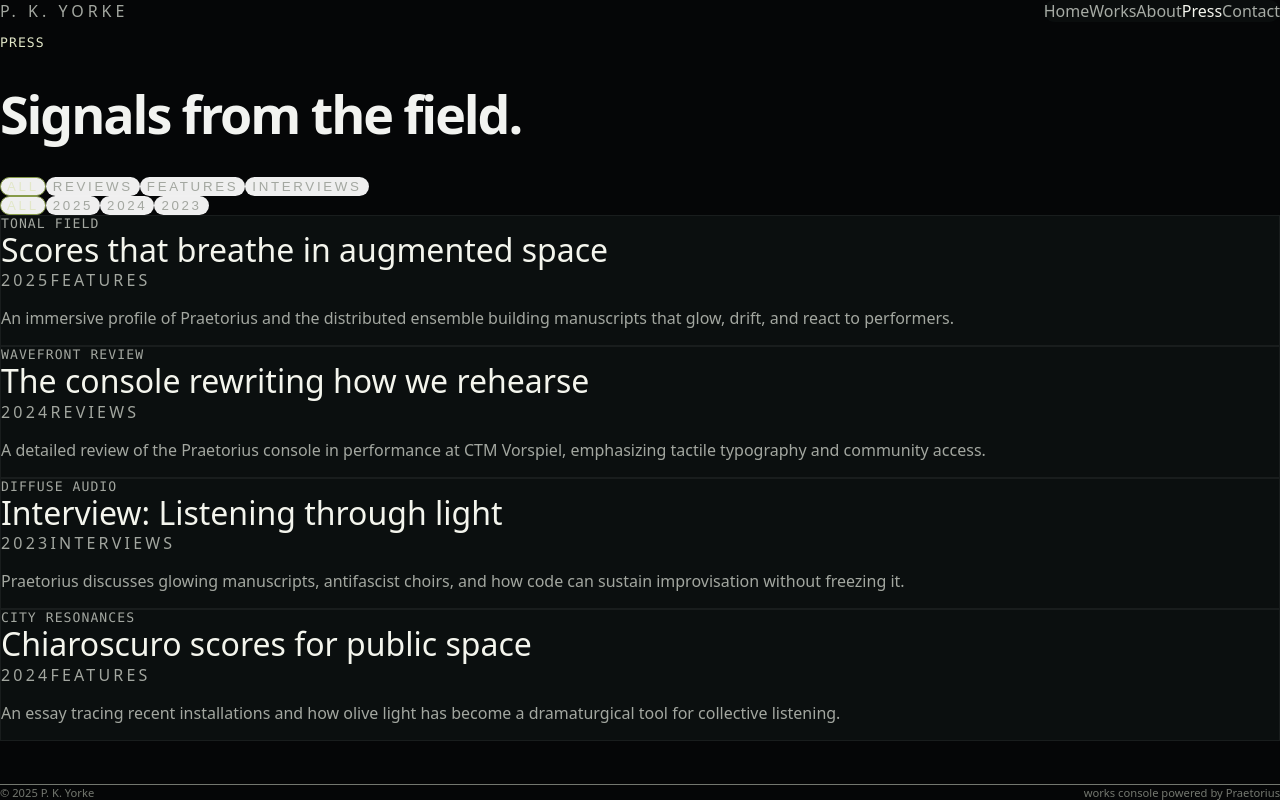
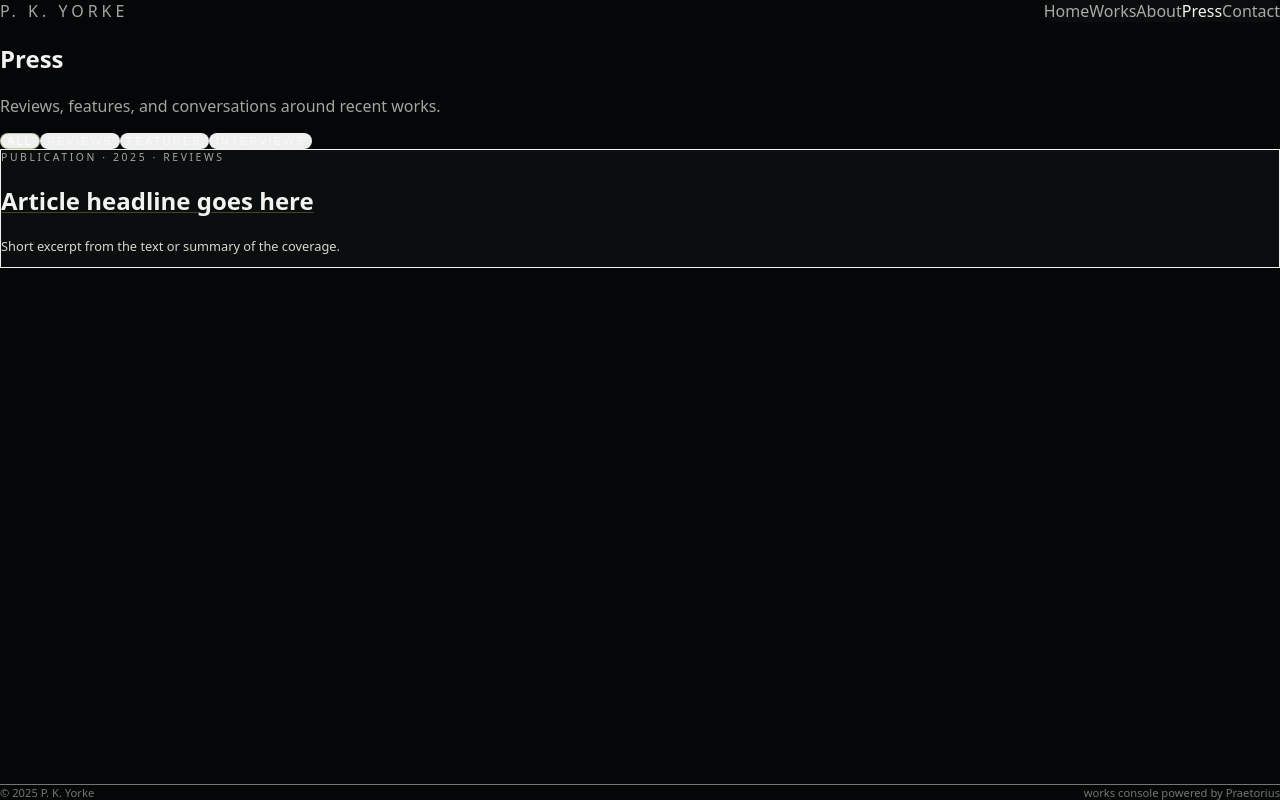
Before and after one commit to pkyorke/web, a React (Vite) app in the folder website/: page /web/press in a window 1280 px wide. Built offline with nearby package versions, Linux system fonts and the light colour scheme.

Commit message:
Update PressPage.tsx

```diff
--- a/website/src/pages/PressPage.tsx
+++ b/website/src/pages/PressPage.tsx
@@ -1,124 +1,123 @@
-import { AnimatePresence, motion } from 'framer-motion';
-import { useMemo, useState } from 'react';
+import React, { useState } from "react";
+import { motion, AnimatePresence } from "framer-motion";
 
-const categories = ['All', 'Reviews', 'Features', 'Interviews'];
-const years = ['All', '2025', '2024', '2023'];
+type Category = "All" | "Reviews" | "Features" | "Interviews";
 
-const pressItems = [
+interface PressItem {
+  id: string;
+  outlet: string;
+  title: string;
+  year: number;
+  category: Category;
+  excerpt: string;
+  url?: string;
+}
+
+const PRESS: PressItem[] = [
   {
-    title: 'Scores that breathe in augmented space',
-    outlet: 'Tonal Field',
-    year: '2025',
-    type: 'Features',
-    excerpt: 'An immersive profile of Praetorius and the distributed ensemble building manuscripts that glow, drift, and react to performers.',
-    link: '#features-1',
+    id: "1",
+    outlet: "Publication",
+    title: "Article headline goes here",
+    year: 2025,
+    category: "Reviews",
+    excerpt: "Short excerpt from the text or summary of the coverage.",
+    url: "#",
   },
-  {
-    title: 'The console rewriting how we rehearse',
-    outlet: 'Wavefront Review',
-    year: '2024',
-    type: 'Reviews',
-    excerpt: 'A detailed review of the Praetorius console in performance at CTM Vorspiel, emphasizing tactile typography and community access.',
-    link: '#reviews-1',
-  },
-  {
-    title: 'Interview: Listening through light',
-    outlet: 'Diffuse Audio',
-    year: '2023',
-    type: 'Interviews',
-    excerpt: 'Praetorius discusses glowing manuscripts, antifascist choirs, and how code can sustain improvisation without freezing it.',
-    link: '#interviews-1',
-  },
-  {
-    title: 'Chiaroscuro scores for public space',
-    outlet: 'City Resonances',
-    year: '2024',
-    type: 'Features',
-    excerpt: 'An essay tracing recent installations and how olive light has become a dramaturgical tool for collective listening.',
-    link: '#features-2',
-  },
+  // add more later
 ];
 
-const cardVariants = {
-  hidden: { opacity: 0, y: 16 },
-  visible: { opacity: 1, y: 0, transition: { duration: 0.5, ease: [0.22, 0.61, 0.36, 1] } },
-  exit: { opacity: 0, y: -10, transition: { duration: 0.2 } },
-};
+const CATEGORIES: Category[] = ["All", "Reviews", "Features", "Interviews"];
 
-const chipClasses = (active: boolean) =>
-  `rounded-full border px-4 py-2 text-xs uppercase tracking-[0.2em] transition ${
-    active ? 'border-[color:var(--olive-500)] text-[color:var(--olive-100)]' : 'border-[color:var(--color-border-subtle)] text-[color:var(--color-text-muted)] hover:border-[color:var(--olive-500)]'
-  }`;
+const PressPage: React.FC = () => {
+  const [category, setCategory] = useState<Category>("All");
 
-const PressPage = () => {
-  const [category, setCategory] = useState('All');
-  const [year, setYear] = useState('All');
-
-  const filteredItems = useMemo(
-    () =>
-      pressItems.filter((item) =>
-        (category === 'All' || item.type === category) && (year === 'All' || item.year === year)
-      ),
-    [category, year]
-  );
+  const filtered =
+    category === "All"
+      ? PRESS
+      : PRESS.filter((item) => item.category === category);
 
   return (
-    <div className="space-y-10">
-      <div>
-        <p className="meta text-[color:var(--olive-100)]">Press</p>
-        <h1 className="display-1 mt-2">Signals from the field.</h1>
+    <section className="space-y-8">
+      <header className="space-y-3">
+        <h1 className="text-2xl md:text-3xl">Press</h1>
+        <p className="max-w-xl text-xs leading-relaxed text-[#A3A7A0]">
+          Reviews, features, and conversations around recent works.
+        </p>
+      </header>
+
+      {/* Filters */}
+      <div className="flex flex-wrap items-center gap-3">
+        {CATEGORIES.map((cat) => {
+          const active = cat === category;
+          return (
+            <motion.button
+              key={cat}
+              type="button"
+              onClick={() => setCategory(cat)}
+              className="relative rounded-full border px-3 py-1 text-[0.7rem] font-mono uppercase tracking-[0.18em]"
+              style={{
+                borderColor: active ? "rgba(179,198,133,0.8)" : "rgba(255,255,255,0.12)",
+                color: active ? "#F4F5ED" : "#A3A7A0",
+              }}
+              whileHover={{ scale: 1.03 }}
+              whileTap={{ scale: 0.97 }}
+            >
+              {active && (
+                <motion.span
+                  layoutId="press-pill"
+                  className="absolute inset-0 rounded-full"
+                  style={{
+                    background:
+                      "linear-gradient(120deg,rgba(179,198,133,0.25),rgba(111,130,64,0.35))",
+                  }}
+                  transition={{ type: "spring", stiffness: 400, damping: 30 }}
+                />
+              )}
+              <span className="relative z-10 mix-blend-screen">{cat}</span>
+            </motion.button>
+          );
+        })}
       </div>
-      <div className="flex flex-wrap gap-3">
-        {categories.map((cat) => (
-          <button key={cat} className={chipClasses(category === cat)} onClick={() => setCategory(cat)}>
-            {cat}
-          </button>
-        ))}
-      </div>
-      <div className="flex flex-wrap gap-3">
-        {years.map((option) => (
-          <button key={option} className={chipClasses(year === option)} onClick={() => setYear(option)}>
-            {option}
-          </button>
-        ))}
-      </div>
+
+      {/* Cards */}
       <AnimatePresence mode="popLayout">
-        <div className="grid gap-6 md:grid-cols-2">
-          {filteredItems.map((item) => (
+        <div className="grid gap-4 md:grid-cols-2">
+          {filtered.map((item) => (
             <motion.article
-              key={`${item.title}-${item.year}`}
-              variants={cardVariants}
-              initial="hidden"
-              animate="visible"
-              exit="exit"
-              whileHover={{ scale: 1.02 }}
-              className="group rounded-3xl border border-[color:var(--color-border-subtle)] bg-[color:var(--color-bg-elevated)]/95 p-6 shadow-glass"
+              key={item.id}
+              layout
+              initial={{ opacity: 0, y: 10 }}
+              animate={{ opacity: 1, y: 0 }}
+              exit={{ opacity: 0, y: -6 }}
+              transition={{ duration: 0.25 }}
+              className="group relative overflow-hidden rounded-2xl border border-white/7 bg-[#0C1010]/85 p-4"
             >
-              <div className="meta text-[color:var(--color-text-muted)]">{item.outlet}</div>
-              <a href={item.link} className="display-2 mt-3 block text-[color:var(--olive-50)] group-hover:text-[color:var(--olive-100)]">
-                {item.title}
-              </a>
-              <div className="mt-4 flex items-center gap-4 text-xs font-mono uppercase tracking-[0.2em] text-[color:var(--color-text-muted)]">
-                <span>{item.year}</span>
-                <span>{item.type}</span>
+              <div className="absolute inset-x-0 top-0 h-px bg-gradient-to-r from-transparent via-[#879B4A] to-transparent opacity-0 transition-opacity group-hover:opacity-100" />
+              <div className="mb-2 text-[0.65rem] font-mono uppercase tracking-[0.25em] text-[#A3A7A0]">
+                {item.outlet} · {item.year} · {item.category}
               </div>
-              <p className="mt-4 text-sm leading-relaxed text-[color:var(--color-text-muted)]">{item.excerpt}</p>
-              <span className="sr-only">Read more</span>
-              <div className="mt-5 h-0.5 w-full origin-left scale-x-0 bg-gradient-to-r from-[color:var(--olive-500)] to-[color:var(--olive-300)] transition group-hover:scale-x-100" />
+              <h2 className="mb-2 text-sm font-medium text-[#F2F3F0]">
+                {item.url ? (
+                  <a
+                    href={item.url}
+                    target="_blank"
+                    rel="noreferrer"
+                    className="underline decoration-[#879B4A]/40 decoration-1 underline-offset-2"
+                  >
+                    {item.title}
+                  </a>
+                ) : (
+                  item.title
+                )}
+              </h2>
+              <p className="text-[0.8rem] leading-relaxed text-[#D5D8CE]">
+                {item.excerpt}
+              </p>
             </motion.article>
           ))}
-          {filteredItems.length === 0 && (
-            <motion.div
-              className="rounded-3xl border border-[color:var(--color-border-subtle)] p-8 text-center text-[color:var(--color-text-muted)]"
-              initial={{ opacity: 0 }}
-              animate={{ opacity: 1 }}
-            >
-              No press items for this filter yet.
-            </motion.div>
-          )}
         </div>
       </AnimatePresence>
-    </div>
+    </section>
   );
 };
 
```
